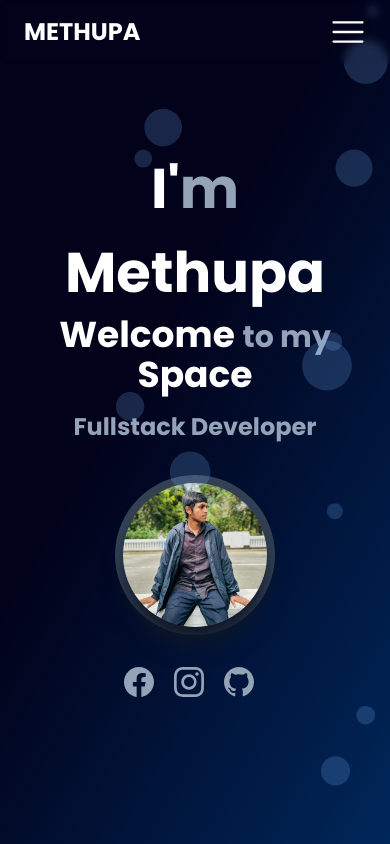
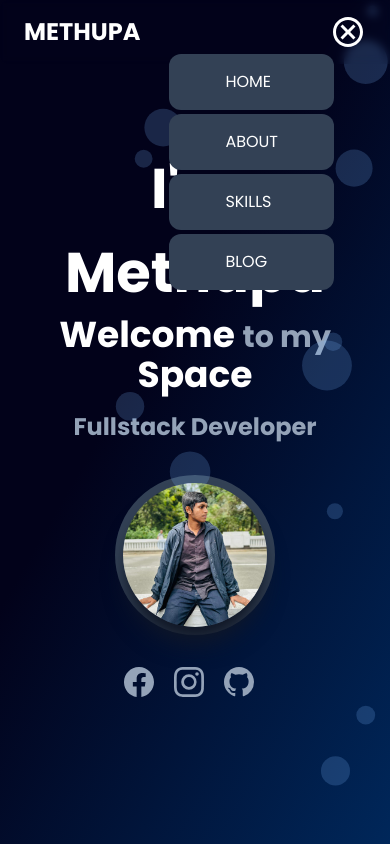
Before and after one commit to methupaPerera/my-portfolio, a React (Vite) app: page / in a window 390 px wide. Both pictures are taken after a click on the icon 348 px from the left and 32 px from the top of the page. Shown: the top 844 px of the page. Built offline with nearby package versions, Linux system fonts and the light colour scheme.

Commit message:
Implemented the navbar in mobile devices and added some animation libraries.

```diff
--- a/package.json
+++ b/package.json
@@ -10,6 +10,7 @@
     "preview": "vite preview"
   },
   "dependencies": {
+    "animate.css": "^4.1.1",
     "autoprefixer": "^10.4.15",
     "framer-motion": "^10.16.4",
     "postcss": "^8.4.28",
--- a/src/components/Navbar.jsx
+++ b/src/components/Navbar.jsx
@@ -1,15 +1,19 @@
 import React, { useEffect, useState } from "react";
 import { Link } from "react-router-dom";
-import { motion } from "framer-motion";
+import { Link as NavLink } from "react-scroll";
+import { motion, AnimatePresence } from "framer-motion";
+import "animate.css";
 
 import { RxHamburgerMenu } from "react-icons/rx";
+import { MdOutlineCancel } from "react-icons/md";
 
 const Navbar = () => {
     const [isBorderVisible, setBorderVisible] = useState(false);
+    const [isNavVisible, setNavVisible] = useState(false);
 
     useEffect(() => {
         const trackScroll = () => {
-            if (scrollY > 0) {
+            if (window.scrollY > 0) {
                 setBorderVisible(true);
             } else {
                 setBorderVisible(false);
@@ -28,17 +32,69 @@ const Navbar = () => {
                     initial={{ opacity: 0 }}
                     animate={{ opacity: 0.25 }}
                     transition={{ duration: 0.5 }}
-                    className="h-[1px] opacity-25 w-full absolute bottom-0 bg-white nav-animate"
+                    className="h-[1px] opacity-25 w-full absolute bottom-0 bg-white"
                 ></motion.div>
             )}
-            <div className="px-6 w-full flex justify-between items-center">
+            <div className="px-6 w-full flex justify-between items-center relative">
                 <h1 className="text-2xl font-bold cursor-pointer">
                     <Link to="/">METHUPA</Link>
                 </h1>
-                <RxHamburgerMenu className="text-4xl cursor-pointer" />
+                <div>
+                    {isNavVisible ? (
+                        <MdOutlineCancel
+                            onClick={() => setNavVisible(false)}
+                            className="text-4xl cursor-pointer animate__animated animate__rotateIn  animate__faster"
+                        />
+                    ) : (
+                        <RxHamburgerMenu
+                            onClick={() => setNavVisible(true)}
+                            className="text-4xl cursor-pointer animate__animated animate__rotateIn animate__faster"
+                        />
+                    )}
+
+                    <AnimatePresence>
+                        {isNavVisible && (
+                            <motion.div
+                                initial={{ rotate: -30, opacity: 0 }}
+                                animate={{ rotate: 0, opacity: 1 }}
+                                transition={{ duration: 0.3 }}
+                                style={{ originX: "right", originY: "top" }}
+                                exit={{ rotate: -20, opacity: 0 }}
+                                className="flex flex-col gap-1 cursor-pointer absolute right-14 top-10 select-none"
+                            >
+                                <AnimatedLink destination="home" delay={0} />
+                                <AnimatedLink
+                                    destination="about"
+                                    delay={0.05}
+                                />
+                                <AnimatedLink
+                                    destination="skills"
+                                    delay={0.1}
+                                />
+                                <AnimatedLink destination="blog" delay={0.15} />
+                            </motion.div>
+                        )}
+                    </AnimatePresence>
+                </div>
             </div>
         </div>
     );
 };
 
+const AnimatedLink = ({ destination, delay }) => {
+    return (
+        <NavLink to={destination} spy={true} smooth={true} duration={700}>
+            <motion.div
+                className="px-14 py-4 bg-slate-700 hover:bg-slate-800 rounded-xl duration-200"
+                style={{ originX: "right", originY: "top" }}
+                initial={{ rotate: -40 }}
+                animate={{ rotate: 0 }}
+                transition={{ duration: 0.1, delay: delay }}
+            >
+                {destination.toUpperCase()}
+            </motion.div>
+        </NavLink>
+    );
+};
+
 export default Navbar;
--- a/src/pages/Home.jsx
+++ b/src/pages/Home.jsx
@@ -5,30 +5,30 @@ const Home = () => {
     return (
         <div
             id="home"
-            className="min-h-screen flex justify-center flex-col gap-5 py-10 pl-8 md:pl-6"
+            className="py-10 pl-8 md:pl-6 min-h-screen flex flex-col justify-center gap-5"
         >
             <div className="border-l-[5px] border-white">
-                <div className="md:block hidden mb-8 ml-1">
+                <div className="mb-8 ml-1 hidden md:block">
                     <ProfileLarge />
                 </div>
-                <div className="text-right ml-2 flex flex-col items-start">
-                    <h1 className="text-3xl font-bold flex items-center -ml-2">
+                <div className="ml-2 text-right flex flex-col items-start">
+                    <h1 className="-ml-2 flex items-center text-3xl font-bold">
                         <span className="mt-1 mr-2 w-10 h-[5px] bg-white"></span>
                         Methupa Perera{" "}
                     </h1>
-                    <h2 className="mt-6 text-slate-400 font-medium text-lg flex items-center -ml-2">
+                    <h2 className="mt-6 -ml-2 flex items-center text-slate-400 font-medium text-lg">
                         <span className="mr-2 w-10 h-[5px] bg-white"></span>
                         Making Things Interesting!{" "}
                     </h2>
-                    <h3 className="mt-8 flex items-center -ml-2 font-medium text-lg">
+                    <h3 className="mt-8 -ml-2 flex items-center font-medium text-lg">
                         <span className="mr-2 w-10 h-[5px] bg-white"></span>
                         18 Years{" "}
                     </h3>
-                    <h4 className="mt-8 flex items-center -ml-2 font-medium text-lg">
+                    <h4 className="mt-8 -ml-2 flex items-center font-medium text-lg">
                         <span className="mr-2 w-10 h-[5px] bg-white"></span>
                         Bandaragama, Sri Lanka{" "}
                     </h4>
-                    <p className="mt-4 w-full md:w-5/6 flex items-center -ml-2 font-medium text-slate-400 text-left">
+                    <p className="mt-4 -ml-2 w-full md:w-5/6 flex items-center font-medium text-slate-400 text-left">
                         <span className="mr-2 w-[76px] h-[5px] bg-white"></span>
                         Interested in the entire frontend spectrum and working
                         on ambitious projects with positive people.{" "}
```
Also changed, not shown: 1 other file (tests, documents, lock files or other folders).
